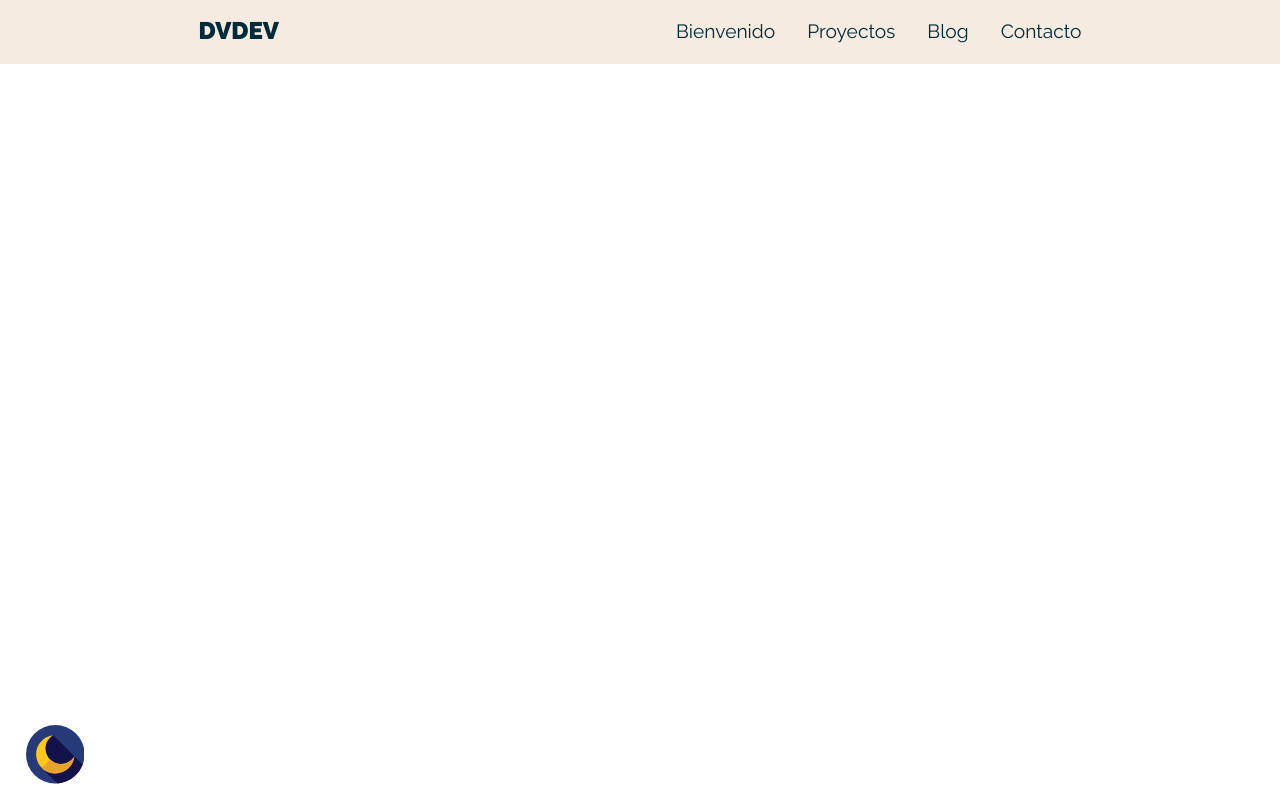
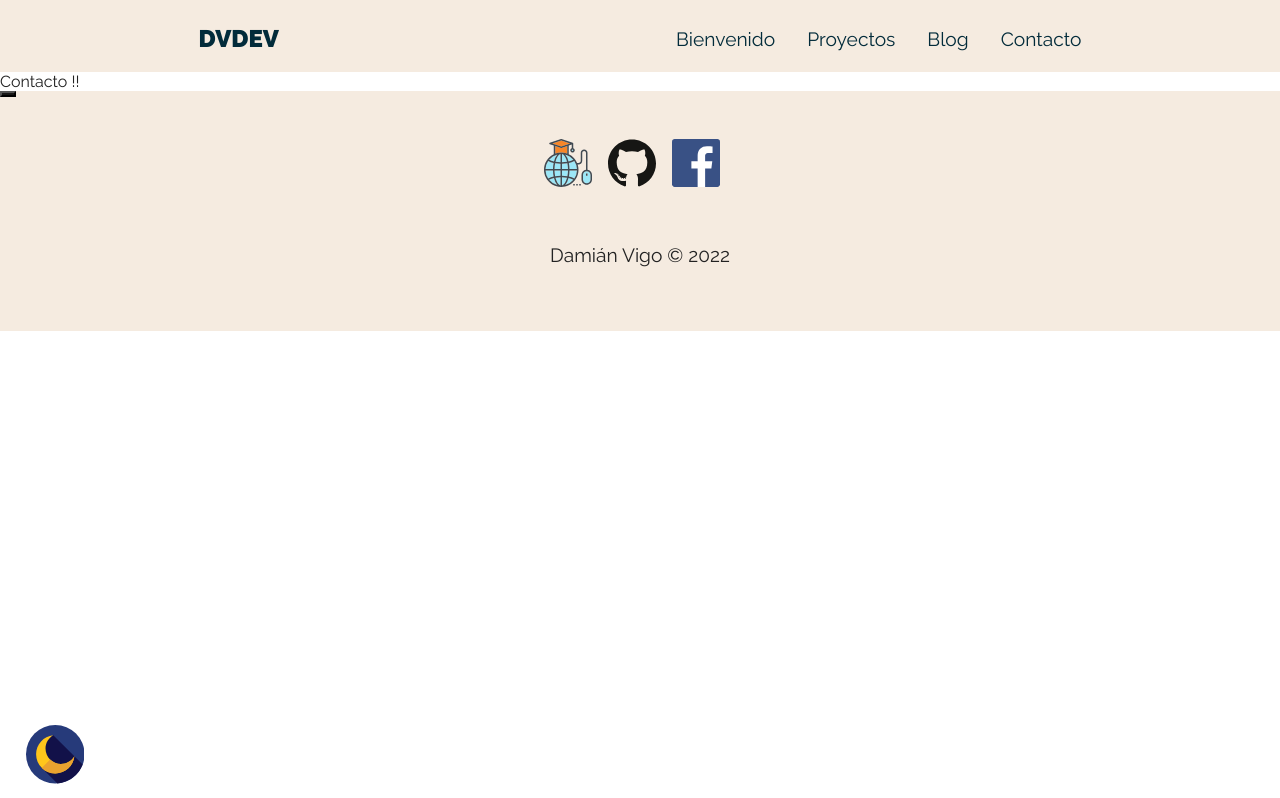
Before and after one commit to damianvigo/damianvigo-website-next, a Next.js app: page /contacto in a window 1280 px wide. Shown: the top 798 px of the page. Built offline with nearby package versions, Linux system fonts and the light colour scheme.

Commit message:
move-header

```diff
--- a/components/HeroImage.jsx
+++ b/components/HeroImage.jsx
@@ -1,7 +1,15 @@
 import styled from 'styled-components';
 import Image from 'next/image';
+import { useRouter } from 'next/router';
 
 const HeroImage = ({ backgroundImage }) => {
+  const router = useRouter();
+  const { pathname } = router;
+
+  if (pathname !== '/') {
+    return;
+  }
+
   return (
     <HeroImageStyled backgroundImage={backgroundImage}>
       <HeroImageOpacity>
--- a/components/Home.jsx
+++ b/components/Home.jsx
@@ -20,14 +20,9 @@ import PerfilDescription from './PerfilDescription';
 
 const Home = ({ theme }) => {
   /*   console.log(theme); */
-  const backgroundImage = 'https://picsum.photos/1920/1080';
 
   return (
     <div className={theme}>
-      <article>
-        <Header theme={theme} styckyHome />
-        <HeroImage backgroundImage={backgroundImage} />
-      </article>
       <SectionPerfil id="perfil" className="full-lg-screen section">
         <ArticlePerfil className="container-900px">
           <PerfilDescription />
--- a/components/PerfilDescription.jsx
+++ b/components/PerfilDescription.jsx
@@ -1,5 +1,4 @@
-const PerfilDescription = () => {
-  return (
+const PerfilDescription = () => (
   <>
     <h3>¿Quién Soy?</h3>
     <p>
@@ -19,6 +18,4 @@ const PerfilDescription = () => {
     </p>
   </>
 );
-};
-
 export default PerfilDescription;
--- a/components/layouts/Layout.jsx
+++ b/components/layouts/Layout.jsx
@@ -4,13 +4,20 @@ import useScrollTop from '../../hooks/useScrollTop';
 import BtnDarkMode from '../../utils/BtnDarkMode';
 import { useContext } from 'react';
 import ThemeContext from '../../context/ThemeContext';
+import Header from '../Header';
+import HeroImage from '../HeroImage';
 
 const Layout = ({ children }) => {
+  const backgroundImage = 'https://picsum.photos/1920/1080';
   const { theme } = useContext(ThemeContext);
   /*   console.log(theme); */
   const { toTop, scrollTop, setScrollTop } = useScrollTop();
   return (
     <>
+      <section>
+        <Header theme={theme} styckyHome />
+        <HeroImage backgroundImage={backgroundImage} />
+      </section>
       <main className={theme}>{children}</main>
       <BtnScrollTop
         toTop={toTop}
--- a/package.json
+++ b/package.json
@@ -9,6 +9,7 @@
     "lint": "next lint"
   },
   "dependencies": {
+    "hamburgers": "^1.2.1",
     "next": "12.1.6",
     "react": "18.1.0",
     "react-dom": "18.1.0",
--- a/pages/_document.js
+++ b/pages/_document.js
@@ -4,13 +4,13 @@ export default function Document() {
   return (
     <Html>
       <Head>
-        <link
+        {/*         <link
           rel="stylesheet"
           href="https://cdnjs.cloudflare.com/ajax/libs/hamburgers/1.1.3/hamburgers.min.css"
           integrity="sha512-+mlclc5Q/eHs49oIOCxnnENudJWuNqX5AogCiqRBgKnpoplPzETg2fkgBFVC6WYUVxYYljuxPNG8RE7yBy1K+g=="
           crossOrigin="true"
           referrerPolicy="no-referrer"
-        />
+        /> */}
         <link rel="preconnect" href="https://fonts.googleapis.com" />
         <link
           rel="preconnect"
--- a/pages/contacto/index.js
+++ b/pages/contacto/index.js
@@ -1,13 +1,14 @@
-import Header from '../../components/Header';
 import Layout from '../../components/layouts/Layout';
+import { useContext } from 'react';
+import ThemeContext from '../../context/ThemeContext';
 
-const contacto = () => {
+const Contacto = () => {
+  const { theme } = useContext(ThemeContext);
   return (
-    <Layout>
-      <Header />
-      <section className="full-lg-screen">Contacto</section>
+    <Layout theme={theme}>
+      <section>Contacto !!</section>
     </Layout>
   );
 };
 
-export default contacto;
+export default Contacto;
--- a/pages/index.js
+++ b/pages/index.js
@@ -1,6 +1,4 @@
-/* import Head from 'next/head'
-import Image from 'next/image'
-import styles from '../styles/Home.module.css' */
+import '../node_modules/hamburgers/dist/hamburgers.min.css';
 
 import App from '../components/App';
 
--- a/pages/proyectos/index.js
+++ b/pages/proyectos/index.js
@@ -5,10 +5,9 @@ import ThemeContext from '../../context/ThemeContext';
 
 const Proyectos = () => {
   const { theme } = useContext(ThemeContext);
-  console.log(theme);
+  /* console.log(theme); */
   return (
     <Layout theme={theme}>
-      <Header theme={theme} />
       <section>Proyectos !!</section>
     </Layout>
   );
```
Also changed, not shown: components/Destacados.jsx (+12 -11 lines), pages/blog/index.js (+8 -8 lines), 1 other file (tests, documents, lock files or other folders). Lines whose indentation alone changed are shown as unchanged.
